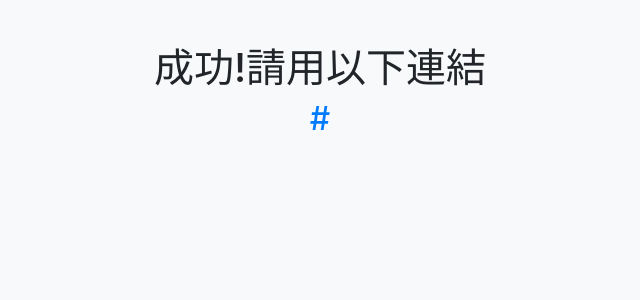
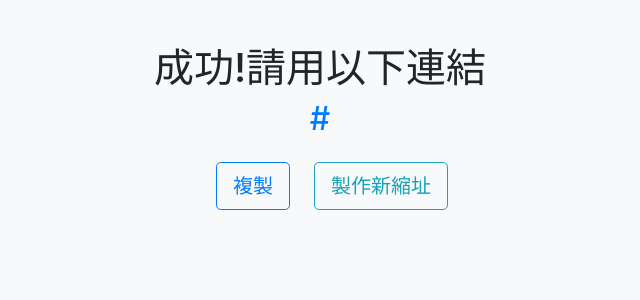
Before and after one commit to tim80411/url-shortener, a Node server app: template views/finish.handlebars in a window 1280 px wide. Shown: the part 308-608 px from the top of the page, without its empty margins (320-960 px from the left). Run offline with Node 20, Linux system fonts and the light colour scheme; the template is opened without the code that fills it: most values are stand-ins (such as "Sample title", 1, 10 or a date in 2020); some libraries are stand-ins or nearby versions.

Commit message:
feat: add copy to clipboard function

```diff
--- /dev/null
+++ b/public/js/copy.js
@@ -0,0 +1,12 @@
+const copyButton = document.querySelector('.copy-button')
+const copyContent = document.querySelector('.copy-content')
+
+copyButton.addEventListener('click', event => {
+  navigator.clipboard.writeText(copyContent.innerText)
+    .then(() => {
+      console.log('copy success')
+    })
+    .catch(err => {
+      console.log(err)
+    })
+})
--- a/views/finish.handlebars
+++ b/views/finish.handlebars
@@ -1,3 +1,5 @@
+{{js '/js/copy.js'}}
+
 <div class="container text-center">
   <h1 class="mt-5">URL Shortener</h1>
   <div class="row justify-content-center mt-5">
@@ -8,8 +10,17 @@
   <div class="row justify-content-center mt-5">
     <h1 class="col-8">成功!請用以下連結</h1>
     <h2 class="col-8">
-      <a target="_blank" href="{{ shortenUrl }}">{{ shortenUrl }}</a>
+      <a class="copy-content" target="_blank" href="{{ shortenUrl }}">{{ shortenUrl }}</a>
     </h2>
+  </div>
+
+  <div class="row justify-content-center mt-3">
+    <div class="col-8">
+      <div class="row justify-content-center">
+        <button class="col-auto btn btn-outline-primary btn-lg copy-button mx-4" type="button">複製</button>
+        <a class="col-auto btn btn-outline-info btn-lg" href="/">製作新縮址</a>
+      </div>
+    </div>
   </div>
 
 
```
